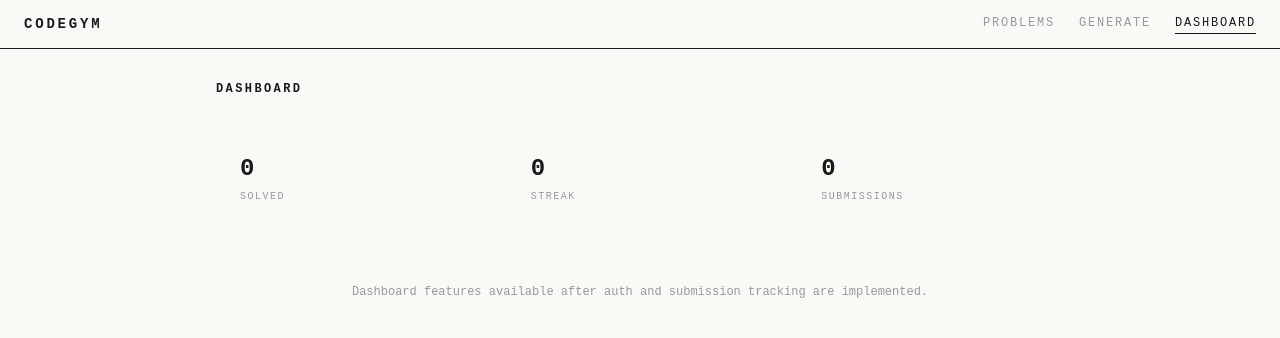
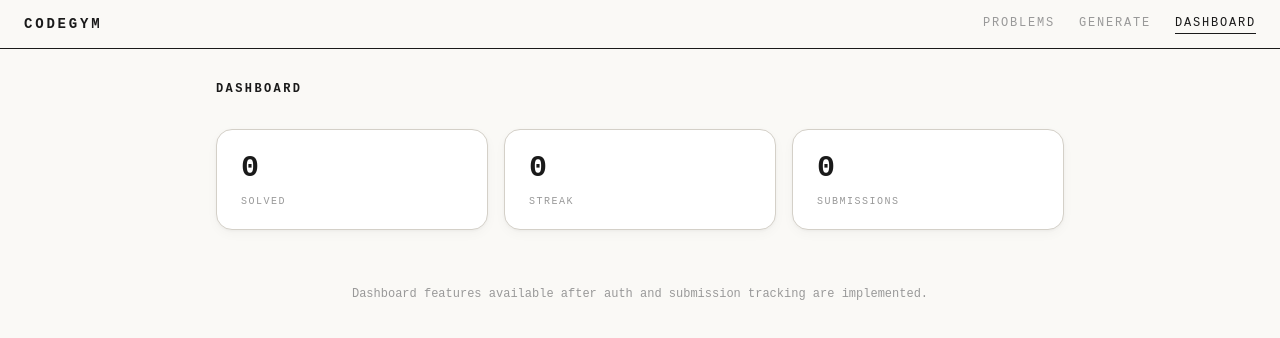
Before and after one commit to kvn8888/CodeGym, a React (Vite) app in the folder frontend/: page /dashboard in a window 1280 px wide. Shown: the top 338 px of the page. Built offline with nearby package versions, Linux system fonts and the light colour scheme.

Commit message:
style: enhance stat card visual consistency and size
Improve stat card appearance and value size for better clarity.

Co-authored-by: Kevin Chen <77308744+kvn8888@users.noreply.github.com>

```diff
--- a/frontend/src/features/dashboard/DashboardPage.tsx
+++ b/frontend/src/features/dashboard/DashboardPage.tsx
@@ -3,19 +3,21 @@ export function DashboardPage() {
     <div className="max-w-4xl mx-auto px-6 py-8">
       <h1 className="text-xs font-bold tracking-[0.2em] text-ink mb-8 uppercase">Dashboard</h1>
 
-      <div className="grid grid-cols-3 gap-6">
-        <div className="p-6">
-          <div className="text-2xl font-bold text-ink">0</div>
-          <div className="text-[10px] tracking-[0.15em] text-ash mt-1 uppercase">Solved</div>
-        </div>
-        <div className="p-6">
-          <div className="text-2xl font-bold text-ink">0</div>
-          <div className="text-[10px] tracking-[0.15em] text-ash mt-1 uppercase">Streak</div>
-        </div>
-        <div className="p-6">
-          <div className="text-2xl font-bold text-ink">0</div>
-          <div className="text-[10px] tracking-[0.15em] text-ash mt-1 uppercase">Submissions</div>
-        </div>
+      <div className="grid grid-cols-3 gap-4">
+        {[
+          { value: 0, label: 'Solved' },
+          { value: 0, label: 'Streak' },
+          { value: 0, label: 'Submissions' },
+        ].map(({ value, label }) => (
+          <div
+            key={label}
+            className="rounded-2xl border border-chalk bg-white px-6 py-5"
+            style={{ boxShadow: '0 1px 3px rgba(0,0,0,0.04), 0 4px 12px rgba(0,0,0,0.03)' }}
+          >
+            <div className="text-3xl font-bold text-ink">{value}</div>
+            <div className="text-[10px] tracking-[0.15em] text-ash mt-2 uppercase">{label}</div>
+          </div>
+        ))}
       </div>
 
       <div className="mt-8 p-6 text-xs text-ash text-center">
```
